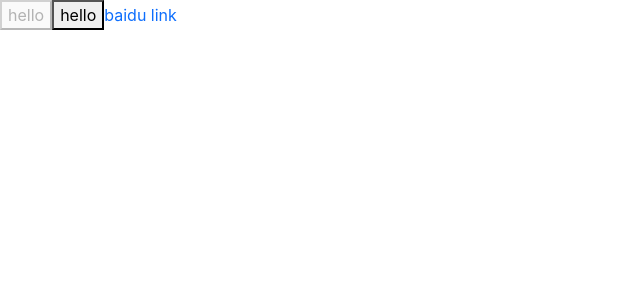
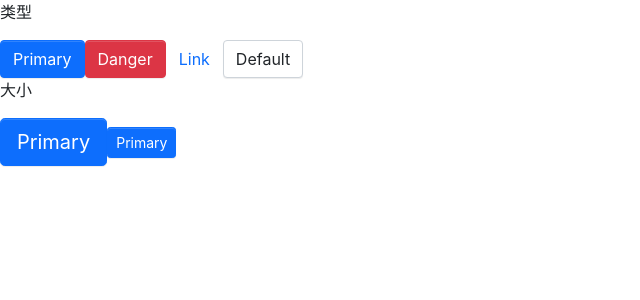
Before and after one commit to icecreamk/componetLibrary, a React (Create React App) app in the folder my-app/: page / in a window 1280 px wide. Shown: the top 300 px of the page, without its empty margins (0-640 px from the left). Built offline with nearby package versions, Linux system fonts and the light colour scheme.

Commit message:
button 组件添加样式、button优化，支持配置其他参数

```diff
--- a/my-app/src/App.tsx
+++ b/my-app/src/App.tsx
@@ -5,9 +5,14 @@ function App() {
   return (
     <div className="App">
       <header className="App-header">
-        <Button disabled>hello</Button>
-        <Button btnType={ButtonType.Primary} size={ButtonSize.Large}>hello</Button>
-        <Button btnType={ButtonType.Link} href="http://www.baidu.com">baidu link</Button>
+        <p>类型</p>
+        <Button onClick={() => {console.log(1)}} btnType={ButtonType.Primary}>Primary</Button>
+        <Button className="test" btnType={ButtonType.Danger}>Danger</Button>
+        <Button btnType={ButtonType.Link} href="http://www.baidu.com" target="_blank">Link</Button>
+        <Button btnType={ButtonType.Default}>Default</Button>
+        <p>大小</p>
+        <Button btnType={ButtonType.Primary} size={ButtonSize.Large}>Primary</Button>
+        <Button btnType={ButtonType.Primary} size={ButtonSize.Small}>Primary</Button>
       </header>
     </div>
   );
--- /dev/null
+++ b/my-app/src/components/Button/_style.scss
@@ -0,0 +1,64 @@
+.btn {
+    position: relative;
+    display: inline-block;
+    font-weight: $btn-font-weight;
+    line-height: $btn-line-height;
+    color: $body-color;
+    white-space: nowrap;
+    text-align: center;
+    vertical-align: middle;
+    background-image: none;
+    border: $btn-border-width solid transparent;
+    @include button-size( $btn-padding-y,  $btn-padding-x,  $btn-font-size,  $border-radius);
+    box-shadow: $btn-box-shadow;
+    cursor: pointer;
+    transition: $btn-transition;
+    &.disabled,
+    &[disabled] {
+      cursor: not-allowed;
+      opacity: $btn-disabled-opacity;
+      box-shadow: none;
+      > * {
+        pointer-events: none;
+      }
+    }
+  }
+
+  .btn-lg {
+    @include button-size($btn-padding-y-lg, $btn-padding-x-lg, $btn-font-size-lg, $btn-border-radius-lg);
+  }
+  .btn-sm {
+    @include button-size($btn-padding-y-sm, $btn-padding-x-sm, $btn-font-size-sm, $btn-border-radius-sm);
+  }
+
+  .btn-primary {
+    @include button-style($primary, $primary, $white)
+  }
+  .btn-danger {
+    @include button-style($danger, $danger, $white)
+  }
+
+  .btn-default {
+    @include button-style($white, $gray-400, $body-color, $white, $primary, $primary)
+  }
+
+  .btn-link {
+    font-weight: $font-weight-normal;
+    color: $btn-link-color;
+    text-decoration: $link-decoration;
+    box-shadow: none;
+    &:hover {
+      color: $btn-link-hover-color;
+      text-decoration: $link-hover-decoration;
+    }
+    &:focus,
+    &.focus {
+      text-decoration: $link-hover-decoration;
+      box-shadow: none;
+    }
+    &:disabled,
+    &.disabled {
+      color: $btn-link-disabled-color;
+      pointer-events: none;
+    }
+  }
--- /dev/null
+++ b/my-app/src/styles/_mixin.scss
@@ -0,0 +1,35 @@
+@mixin button-size($padding-y, $padding-x, $font-size, $border-raduis) {
+    padding: $padding-y $padding-x;
+    font-size: $font-size;
+    border-radius: $border-raduis;
+  }
+
+  @mixin button-style(
+    $background,
+    $border,
+    $color,
+    $hover-background: lighten($background, 7.5%),
+    $hover-border: lighten($border, 10%),
+    $hover-color: $color,
+  ) {
+    color: $color;
+    background: $background;
+    border-color: $border;
+    &:hover {
+      color: $hover-color;
+      background: $hover-background;
+      border-color: $hover-border;
+    }
+    &:focus,
+    &.focus {
+      color: $hover-color;
+      background: $hover-background;
+      border-color: $hover-border;
+    }
+    &:disabled,
+    &.disabled {
+      color: $color;
+      background: $background;
+      border-color: $border;
+    }
+  }
--- a/my-app/src/styles/index.scss
+++ b/my-app/src/styles/index.scss
@@ -3,3 +3,8 @@
 
 //layout
 @import "reboot";
+
+// mixin
+@import "mixin";
+
+@import "../components/Button/style"
```
Also changed, not shown: my-app/src/components/Button/button.tsx (+7 -2 lines).
